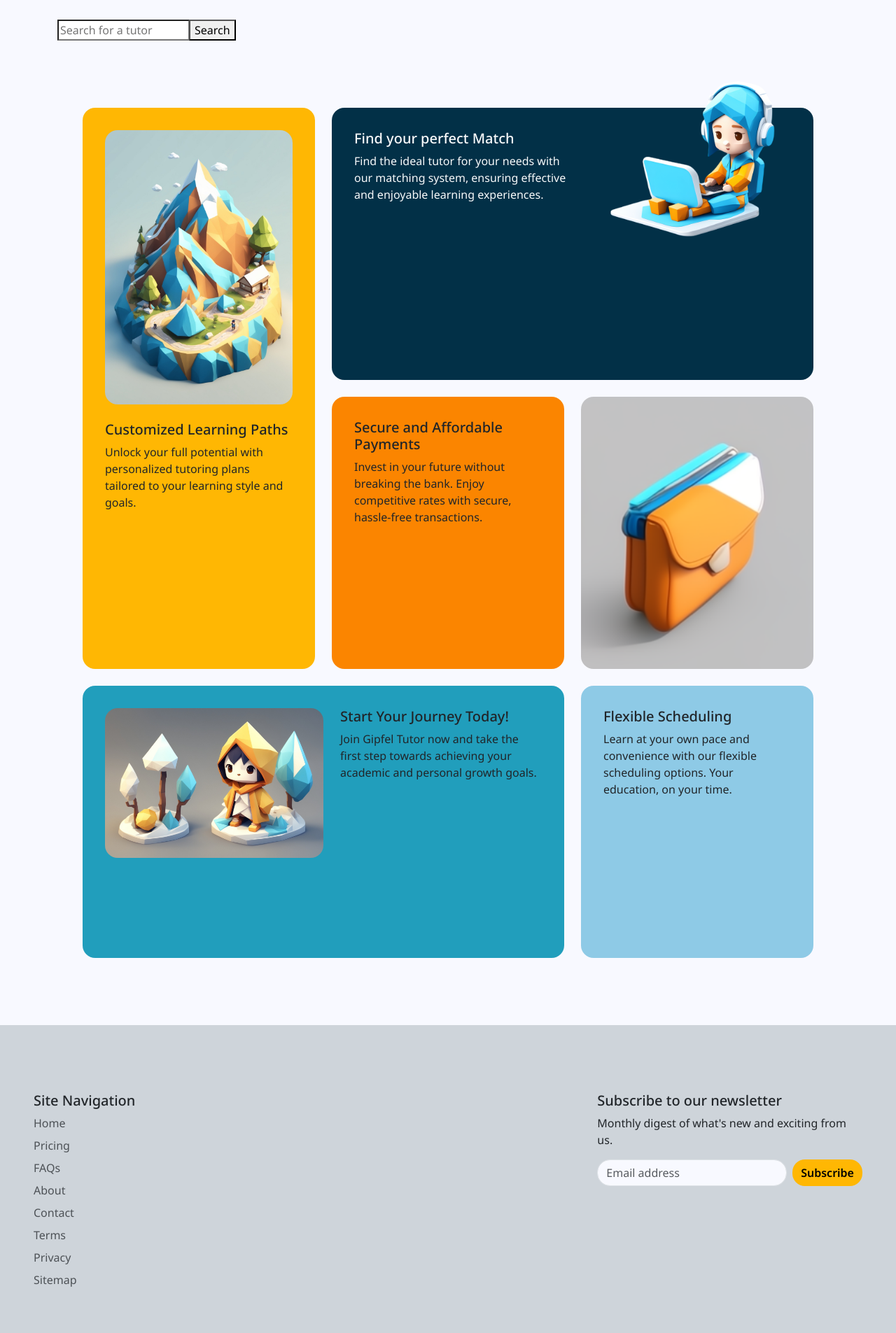
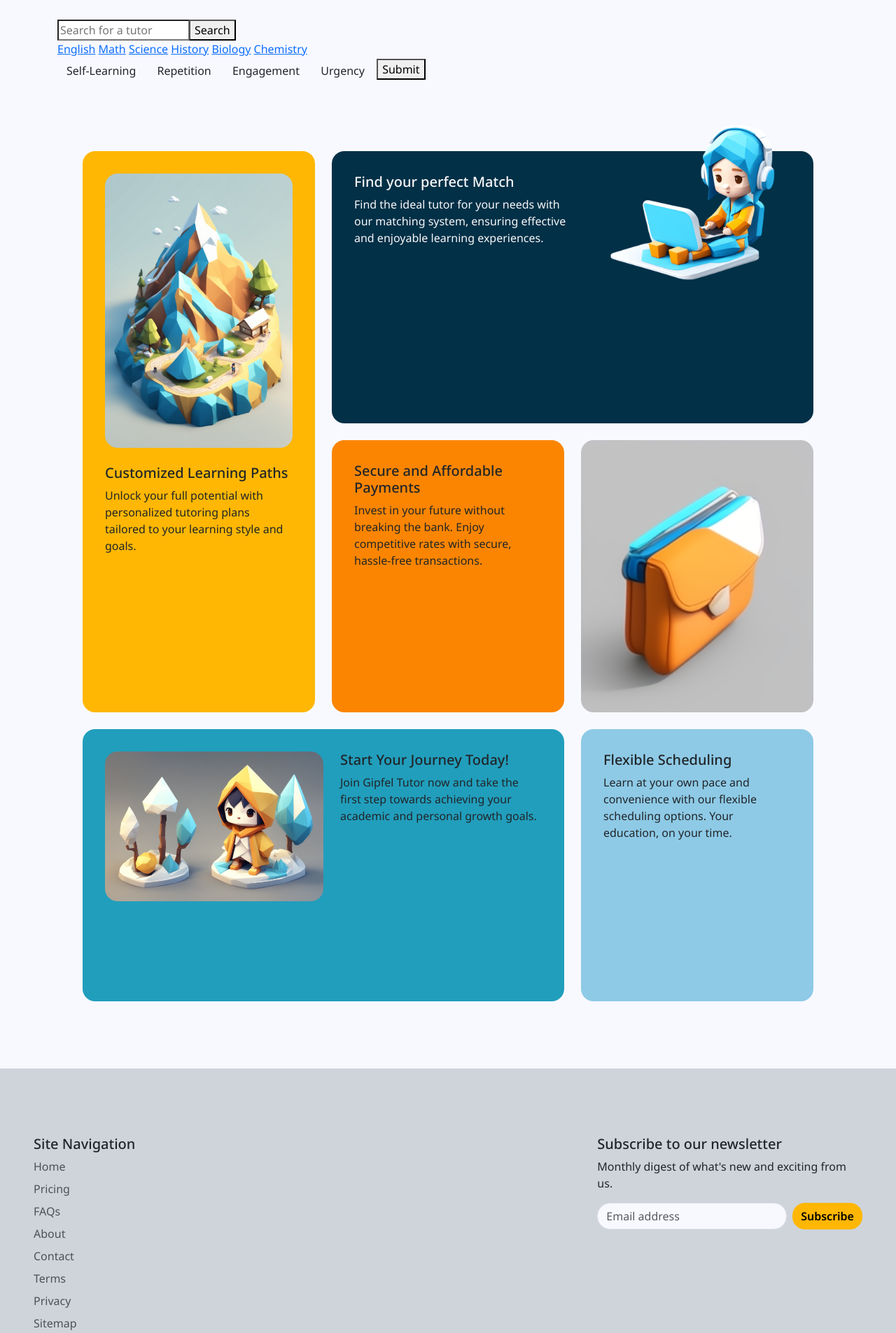
Before and after one commit to benschaf/gipfel-lerner, a Django app: page / in a window 1280 px wide. Shown: the part 320-2225 px from the top of the page at 70% size. Run offline with Django 5.2, Linux system fonts and the light colour scheme; some libraries are stand-ins or nearby versions.

Commit message:
feat: add filtering to tutor_list closes #24

```diff
--- a/core/templates/core/index.html
+++ b/core/templates/core/index.html
@@ -26,6 +26,7 @@
 
   <!-- Search Section -->
   <div class="container mt-5">
+    <!-- Search Bar -->
     <div class="row">
       <div class="col">
         <form action="{% url 'tutor_list' %}" method="GET">
@@ -33,6 +34,35 @@
             <input type="text" name="q" placeholder="Search for a tutor" />
             <button type="submit">Search</button>
           </div>
+        </form>
+      </div>
+    </div>
+    <!-- Subjects -->
+    <div class="row">
+      <div class="col">
+        <a href="{% url 'tutor_list' %}?subject=english">English</a>
+        <a href="{% url 'tutor_list' %}?subject=math">Math</a>
+        <a href="{% url 'tutor_list' %}?subject=science">Science</a>
+        <a href="{% url 'tutor_list' %}?subject=history">History</a>
+        <a href="{% url 'tutor_list' %}?subject=biology">Biology</a>
+        <a href="{% url 'tutor_list' %}?subject=chemistry">Chemistry</a>
+      </div>
+    </div>
+    <!-- Value Tags -->
+    <div class="row">
+      <div class="col">
+        <!-- -> Credit for listing query parameters: https://stackoverflow.com/questions/22672182/parameter-list-to-a-query-string-html-form -->
+        <form action="{% url 'tutor_list' %}" method="GET">
+          <input type="checkbox" name="teaching-value" value="self-learning" class="btn-check" autocomplete="off" id="btn-check-1" />
+          <label class="btn" for="btn-check-1">Self-Learning</label>
+          <input type="checkbox" name="teaching-value" value="repetition" class="btn-check" autocomplete="off" id="btn-check-2" />
+          <label class="btn" for="btn-check-2">Repetition</label>
+          <input type="checkbox" name="teaching-value" value="engagement" class="btn-check" autocomplete="off" id="btn-check-3" />
+          <label class="btn" for="btn-check-3">Engagement</label>
+          <input type="checkbox" name="teaching-value" value="urgency" class="btn-check" autocomplete="off" id="btn-check-4" />
+          <label class="btn" for="btn-check-4">Urgency</label>
+
+          <button type="submit">Submit</button>
         </form>
       </div>
     </div>
```
Also changed, not shown: tutor_market/views.py (+21 -1 lines).
